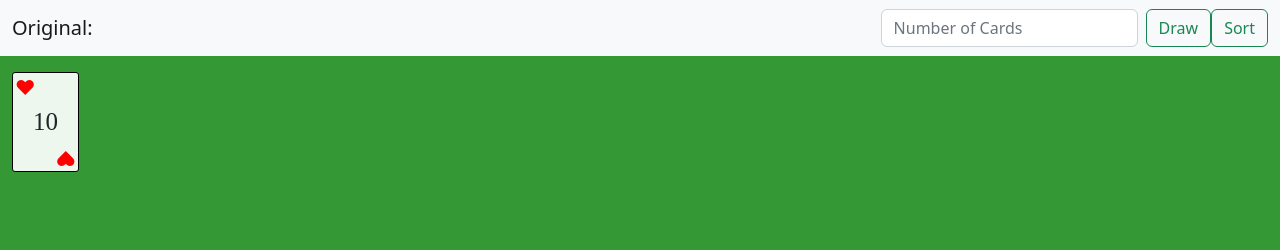
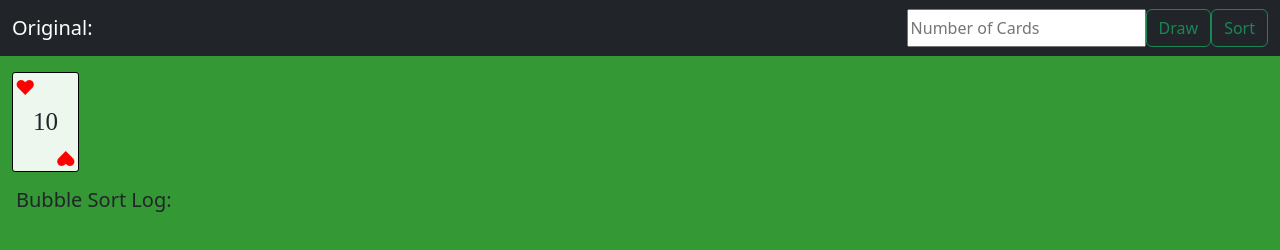
Before and after one commit to faldea1/BubbleSortingCards, a plain HTML site: page index.html in a window 1280 px wide. Drawn offline with nearby package versions, Linux system fonts and the light colour scheme.

Commit message:
html ready

```diff
--- a/index.html
+++ b/index.html
@@ -16,13 +16,13 @@
 
 <body>
 
-    <nav class="navbar bg-light">
+    <nav class="navbar bg-dark">
         <div class="container-fluid">
-            <a class="navbar-brand">Original:</a>
+            <a class="navbar-brand text-white">Original:</a>
             <form class="d-flex" role="search">
-                <input class="form-control me-2" type="search" placeholder="Number of Cards" aria-label="Search">
-                <button class="btn btn-outline-success" type="submit">Draw</button>
-                <button class="btn btn-outline-success" type="submit">Sort</button>
+                <input type="text" id="numberofcards" name="numberofcards" placeholder="Number of Cards">
+                <button id="draw" class="btn btn-outline-success" type="submit">Draw</button>
+                <button id="sort" class="btn btn-outline-success" type="submit">Sort</button>
             </form>
         </div>
     </nav>
@@ -38,6 +38,9 @@
             </div>
         </div>
     </div>
+    <div class="mx-3"><h5>Bubble Sort Log:</h5></div>
+    <div class="stepbystepbubblesort"></div>
+
 
 
 
```
Also changed, not shown: app.js (+3 -14 lines).
